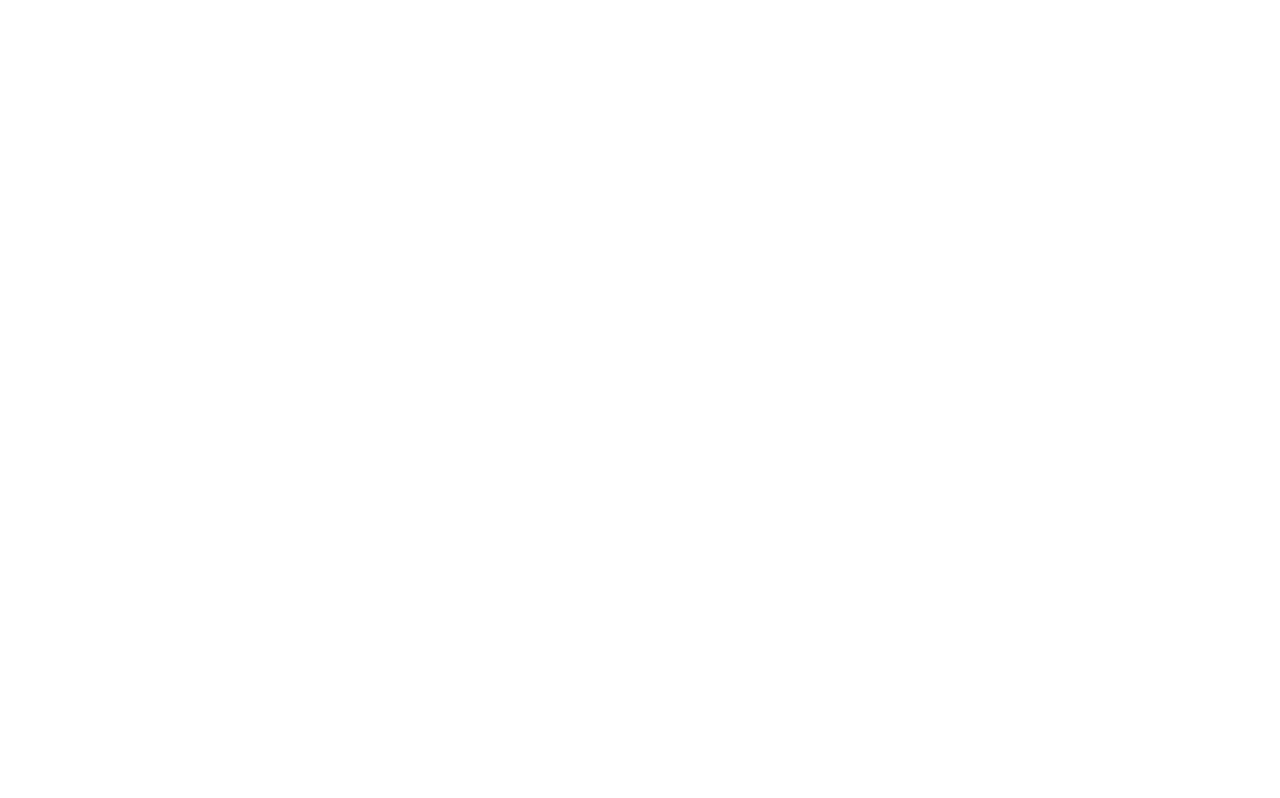
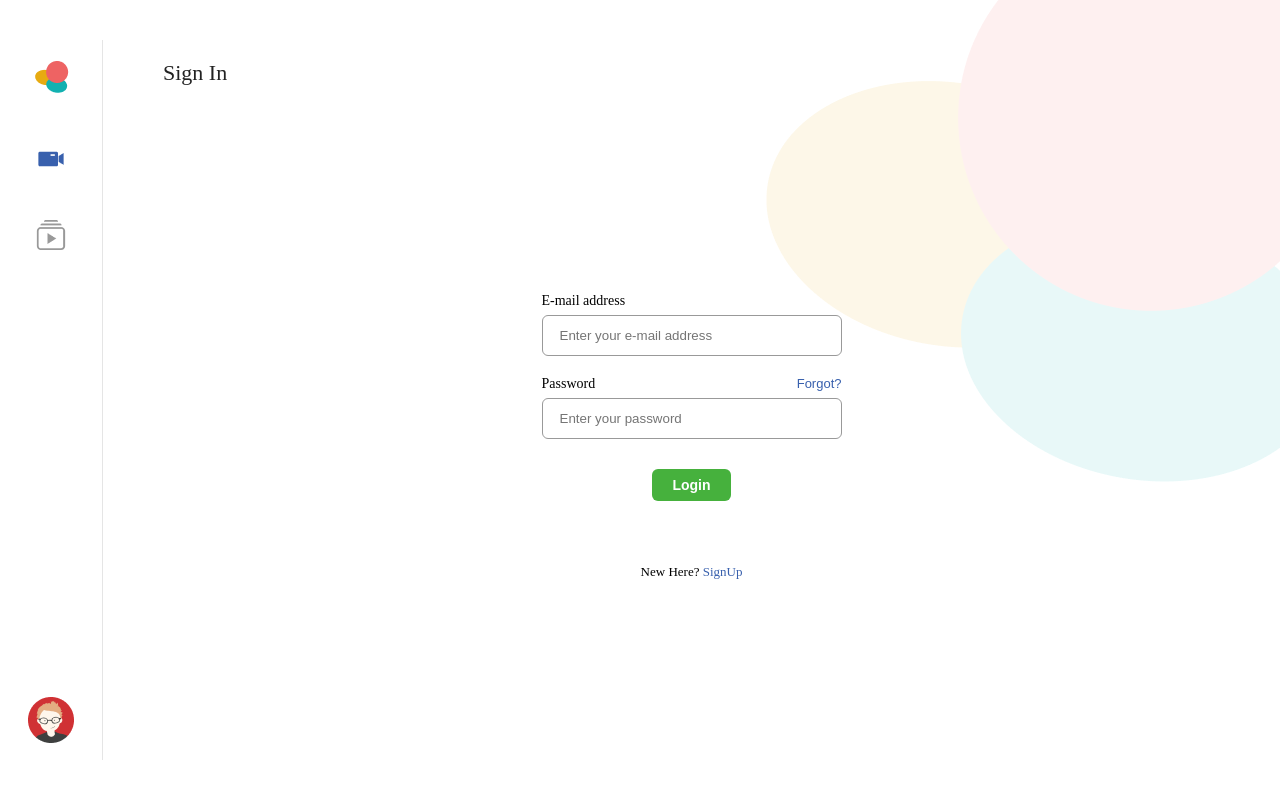
Before and after one commit to saltukosmanlioglu/sample-smartcow, a React (Create React App) app: page / in a window 1280 px wide. Before the commit this address had no page. Built offline with nearby package versions, Linux system fonts and the light colour scheme.

Commit message:
fix: index page was change

```diff
--- a/src/App.tsx
+++ b/src/App.tsx
@@ -14,7 +14,7 @@
   return (
     <BrowserRouter>
       <Routes>
-        <Route element={<SignIn />} path="sign-in" />
+        <Route element={<SignIn />} index />
         <Route element={<Registry />} path="registry" />
         <Route element={<Video />} path="video" />
         <Route element={<Library />} path="library" />
```
